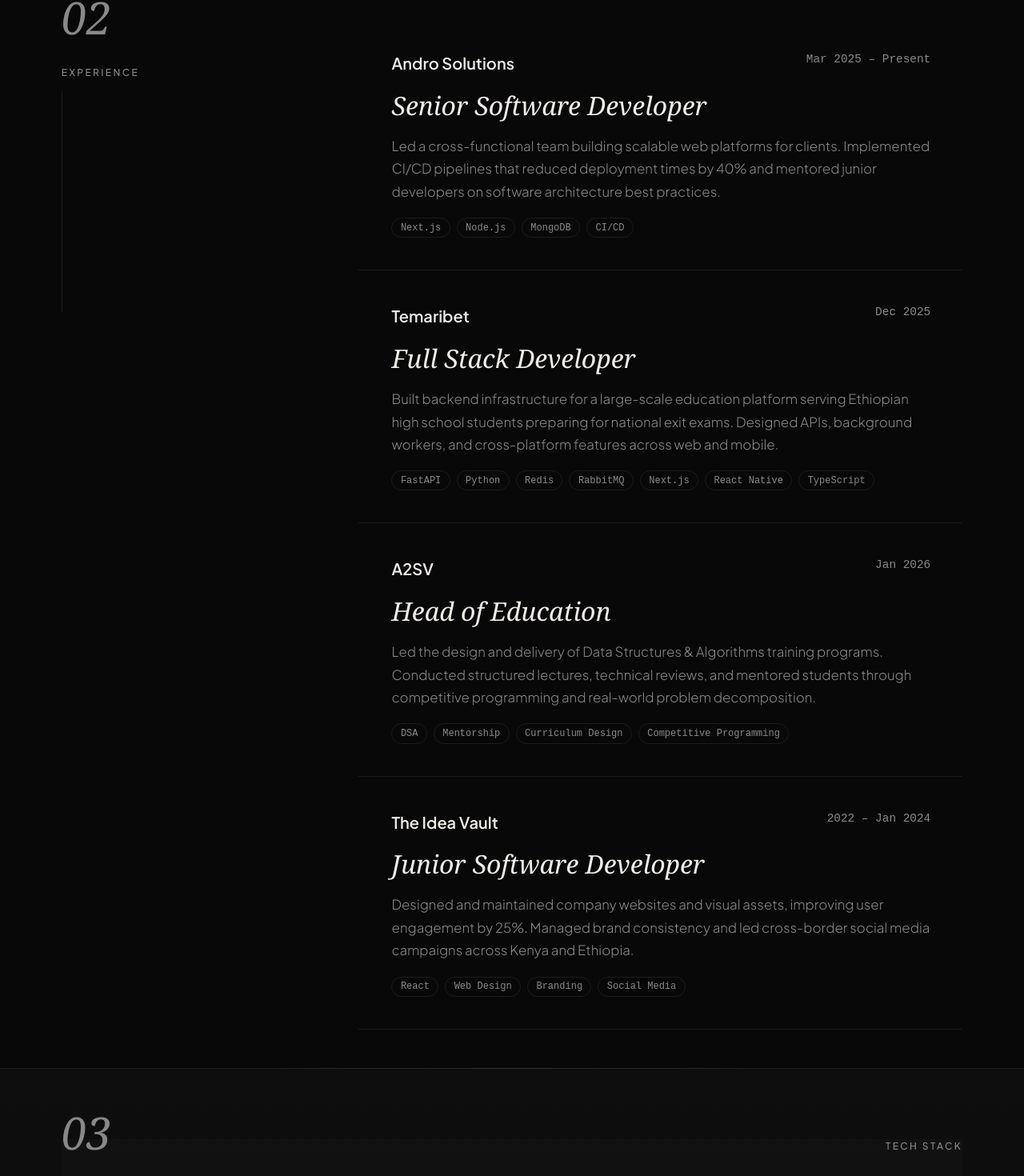
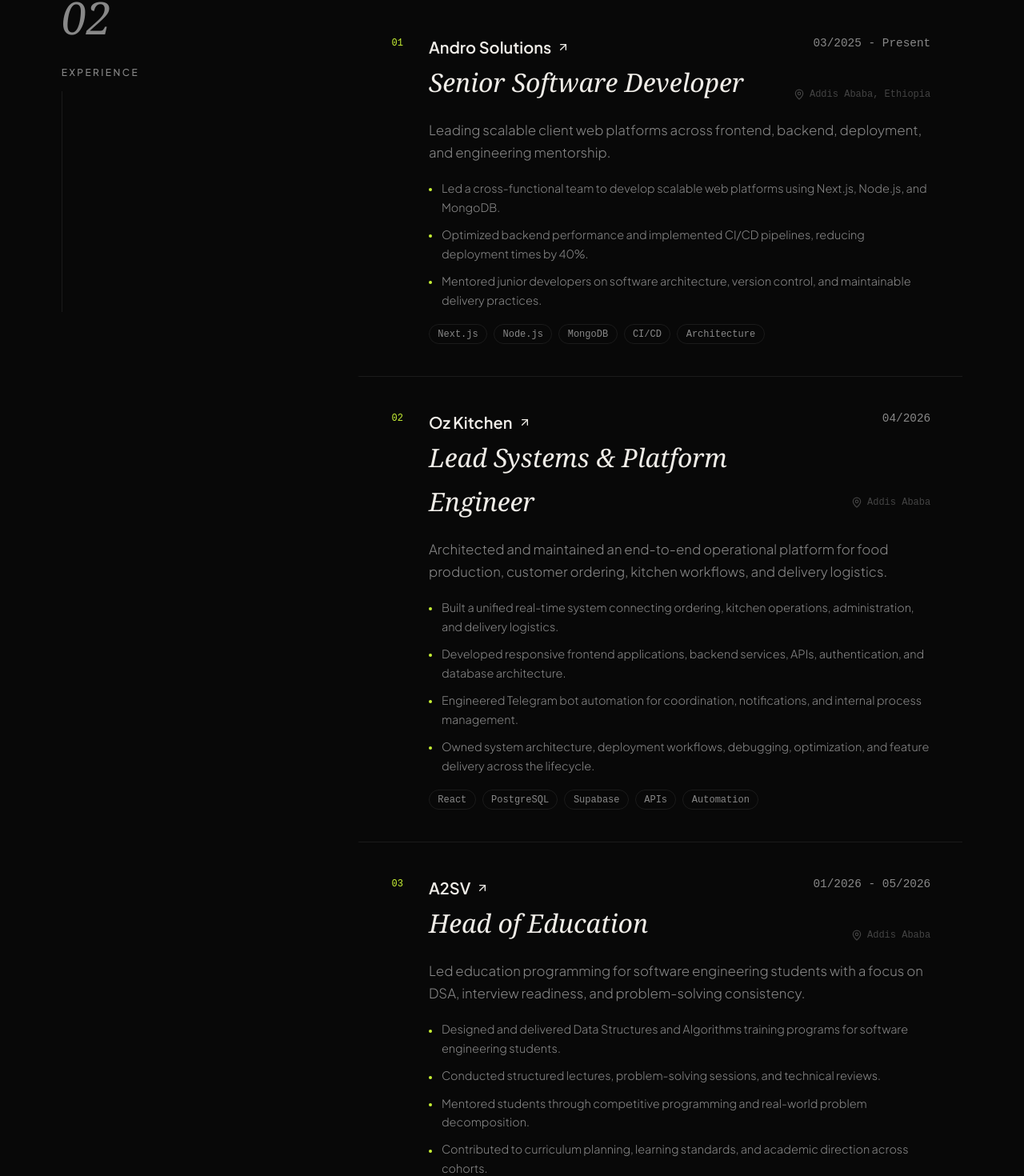
Before and after one commit to Kidus-M/Kidus-Portfolio, a Next.js app: page / in a window 1280 px wide. Shown: the part 923-2393 px from the top of the page at 80% size. Built offline with nearby package versions, Linux system fonts and the light colour scheme; a web font is replaced by a local one.

Commit message:
feat: enhance Experience component with location and highlights; update styles for improved layout and responsiveness; add StickyTabs component for better navigation

```diff
--- a/components/Experience.js
+++ b/components/Experience.js
@@ -1,4 +1,5 @@
 import { useEffect, useRef } from "react";
+import { ArrowUpRight, MapPin } from "lucide-react";
 import gsap from "gsap";
 import { ScrollTrigger } from "gsap/dist/ScrollTrigger";
 import { experience } from "@/data/experience";
@@ -11,16 +12,18 @@
 
   useEffect(() => {
     if (window.matchMedia("(prefers-reduced-motion: reduce)").matches) return;
+
     const ctx = gsap.context(() => {
       gsap.from(rowsRef.current.filter(Boolean), {
-        y: 48,
+        y: 28,
         opacity: 0,
-        duration: 0.75,
+        duration: 0.65,
         ease: "power2.out",
-        stagger: 0.12,
-        scrollTrigger: { trigger: sectionRef.current, start: "top 72%" },
+        stagger: 0.08,
+        scrollTrigger: { trigger: sectionRef.current, start: "top 70%" },
       });
     }, sectionRef);
+
     return () => ctx.revert();
   }, []);
 
@@ -35,18 +38,40 @@
       <div className="experience-list">
         {experience.map((item, index) => (
           <article key={item.company} className="experience-row" ref={(node) => (rowsRef.current[index] = node)}>
+            <div className="experience-index">{String(index + 1).padStart(2, "0")}</div>
+
+            <div className="experience-body">
               <div className="experience-top">
+                <div>
                   {item.url ? (
-                <a href={item.url} target="_blank" rel="noreferrer">
+                    <a href={item.url} target="_blank" rel="noreferrer" data-cursor="view">
                       {item.company}
+                      <ArrowUpRight size={16} />
                     </a>
                   ) : (
                     <h3>{item.company}</h3>
                   )}
+                  <h4>{item.role}</h4>
+                </div>
+                <div className="experience-meta">
                   <time>{item.duration}</time>
+                  {item.location && (
+                    <span>
+                      <MapPin size={14} />
+                      {item.location}
+                    </span>
+                  )}
                 </div>
-            <h4>{item.role}</h4>
+              </div>
+
               <p>{item.description}</p>
+
+              <ul className="experience-highlights">
+                {item.highlights.map((highlight) => (
+                  <li key={highlight}>{highlight}</li>
+                ))}
+              </ul>
+
               <div className="tag-row">
                 {item.tags.map((tag) => (
                   <span key={tag} className="tech-tag">
@@ -54,6 +79,7 @@
                   </span>
                 ))}
               </div>
+            </div>
           </article>
         ))}
       </div>
--- /dev/null
+++ b/components/ui/sticky-section-tabs.tsx
@@ -0,0 +1,86 @@
+"use client";
+
+import React, { Children, isValidElement } from "react";
+import clsx from "clsx";
+
+interface StickyTabItemProps {
+  title: string;
+  id: string | number;
+  children: React.ReactNode;
+}
+
+const StickyTabItem: React.FC<StickyTabItemProps> = () => {
+  return null;
+};
+
+interface StickyTabsProps {
+  children: React.ReactNode;
+  mainNavHeight?: string;
+  rootClassName?: string;
+  navSpacerClassName?: string;
+  sectionClassName?: string;
+  stickyHeaderContainerClassName?: string;
+  headerContentWrapperClassName?: string;
+  headerContentLayoutClassName?: string;
+  titleClassName?: string;
+  contentLayoutClassName?: string;
+}
+
+const StickyTabs: React.FC<StickyTabsProps> & { Item: React.FC<StickyTabItemProps> } = ({
+  children,
+  mainNavHeight = "6em",
+  rootClassName = "bg-black text-white",
+  navSpacerClassName = "border-b border-white/15 bg-black",
+  sectionClassName = "bg-[#131313]",
+  stickyHeaderContainerClassName = "shadow-lg",
+  headerContentWrapperClassName = "border-b border-t border-white/15 bg-black",
+  headerContentLayoutClassName = "mx-auto max-w-7xl px-4 py-5 sm:px-6 lg:px-8",
+  titleClassName = "my-0 text-2xl font-medium leading-none md:text-3xl lg:text-4xl",
+  contentLayoutClassName = "mx-auto max-w-7xl px-4 py-16 sm:px-6 lg:px-8",
+}) => {
+  const stickyTopValue = `calc(${mainNavHeight} - 1px)`;
+  const navHeightStyle = { height: mainNavHeight };
+  const stickyHeaderStyle = { top: stickyTopValue };
+
+  return (
+    <div className={clsx("overflow-clip", rootClassName)}>
+      <div
+        className={clsx("sticky left-0 top-0 z-20 w-full", navSpacerClassName)}
+        style={navHeightStyle}
+        aria-hidden="true"
+      />
+
+      {Children.map(children, (child) => {
+        if (!isValidElement(child) || child.type !== StickyTabItem) {
+          if (process.env.NODE_ENV === "development" && child != null) {
+            console.warn("StickyTabs component expects <StickyTabs.Item> components as direct children.");
+          }
+          return null;
+        }
+
+        const itemElement = child as React.ReactElement<StickyTabItemProps>;
+        const { title, id, children: itemContent } = itemElement.props;
+
+        return (
+          <section key={id} className={clsx("relative overflow-clip", sectionClassName)}>
+            <div className={clsx("sticky z-10 -mt-px flex flex-col", stickyHeaderContainerClassName)} style={stickyHeaderStyle}>
+              <div className={clsx(headerContentWrapperClassName)}>
+                <div className={clsx(headerContentLayoutClassName)}>
+                  <div className="flex items-center justify-between">
+                    <h2 className={clsx(titleClassName)}>{title}</h2>
+                  </div>
+                </div>
+              </div>
+            </div>
+
+            <div className={clsx(contentLayoutClassName)}>{itemContent}</div>
+          </section>
+        );
+      })}
+    </div>
+  );
+};
+
+StickyTabs.Item = StickyTabItem;
+
+export default StickyTabs;
--- a/data/experience.js
+++ b/data/experience.js
@@ -3,7 +3,9 @@
  * @property {string} company
  * @property {string} role
  * @property {string} duration
+ * @property {string} [location]
  * @property {string} description
+ * @property {string[]} highlights
  * @property {string[]} tags
  * @property {string} [url]
  */
@@ -12,35 +14,78 @@
   {
     company: "Andro Solutions",
     role: "Senior Software Developer",
-    duration: "Mar 2025 – Present",
+    duration: "03/2025 - Present",
+    location: "Addis Ababa, Ethiopia",
     description:
-      "Led a cross-functional team building scalable web platforms for clients. Implemented CI/CD pipelines that reduced deployment times by 40% and mentored junior developers on software architecture best practices.",
-    tags: ["Next.js", "Node.js", "MongoDB", "CI/CD"],
+      "Leading scalable client web platforms across frontend, backend, deployment, and engineering mentorship.",
+    highlights: [
+      "Led a cross-functional team to develop scalable web platforms using Next.js, Node.js, and MongoDB.",
+      "Optimized backend performance and implemented CI/CD pipelines, reducing deployment times by 40%.",
+      "Mentored junior developers on software architecture, version control, and maintainable delivery practices.",
+    ],
+    tags: ["Next.js", "Node.js", "MongoDB", "CI/CD", "Architecture"],
     url: "https://andro-solutions.vercel.app",
+  },
+  {
+    company: "Oz Kitchen",
+    role: "Lead Systems & Platform Engineer",
+    duration: "04/2026",
+    location: "Addis Ababa",
+    description:
+      "Architected and maintained an end-to-end operational platform for food production, customer ordering, kitchen workflows, and delivery logistics.",
+    highlights: [
+      "Built a unified real-time system connecting ordering, kitchen operations, administration, and delivery logistics.",
+      "Developed responsive frontend applications, backend services, APIs, authentication, and database architecture.",
+      "Engineered Telegram bot automation for coordination, notifications, and internal process management.",
+      "Owned system architecture, deployment workflows, debugging, optimization, and feature delivery across the lifecycle.",
+    ],
+    tags: ["React", "PostgreSQL", "Supabase", "APIs", "Automation"],
+    url: "https://oz-kitchen-blue.vercel.app/",
+  },
+  {
+    company: "A2SV",
+    role: "Head of Education",
+    duration: "01/2026 - 05/2026",
+    location: "Addis Ababa",
+    description:
+      "Led education programming for software engineering students with a focus on DSA, interview readiness, and problem-solving consistency.",
+    highlights: [
+      "Designed and delivered Data Structures and Algorithms training programs for software engineering students.",
+      "Conducted structured lectures, problem-solving sessions, and technical reviews.",
+      "Mentored students through competitive programming and real-world problem decomposition.",
+      "Contributed to curriculum planning, learning standards, and academic direction across cohorts.",
+    ],
+    tags: ["DSA", "Mentorship", "Curriculum", "Competitive Programming"],
+    url: "https://a2sv.org",
   },
   {
     company: "Temaribet",
     role: "Full Stack Developer",
-    duration: "Dec 2025",
+    duration: "12/2025",
+    location: "Addis Ababa, Ethiopia",
     description:
-      "Built backend infrastructure for a large-scale education platform serving Ethiopian high school students preparing for national exit exams. Designed APIs, background workers, and cross-platform features across web and mobile.",
-    tags: ["FastAPI", "Python", "Redis", "RabbitMQ", "Next.js", "React Native", "TypeScript"],
-  },
-  {
-    company: "A2SV",
-    role: "Head of Education",
-    duration: "Jan 2026",
-    description:
-      "Led the design and delivery of Data Structures & Algorithms training programs. Conducted structured lectures, technical reviews, and mentored students through competitive programming and real-world problem decomposition.",
-    tags: ["DSA", "Mentorship", "Curriculum Design", "Competitive Programming"],
-    url: "https://a2sv.org",
+      "Built production systems for an education technology platform serving Ethiopian high school students preparing for national exit examinations.",
+    highlights: [
+      "Developed moderator dashboards and backend infrastructure for a large-scale education platform.",
+      "Built scalable FastAPI services with Redis caching and RabbitMQ asynchronous task processing.",
+      "Designed APIs and background workers for content moderation, analytics, and reliability.",
+      "Contributed React Native mobile features and Next.js web applications in the TypeScript ecosystem.",
+    ],
+    tags: ["FastAPI", "Python", "Redis", "RabbitMQ", "Next.js", "React Native"],
+    url: "https://www.linkedin.com/company/temaribet/",
   },
   {
     company: "The Idea Vault",
     role: "Junior Software Developer",
-    duration: "2022 – Jan 2024",
+    duration: "2022 - 01/2024",
+    location: "Kenya-Ethiopia",
     description:
-      "Designed and maintained company websites and visual assets, improving user engagement by 25%. Managed brand consistency and led cross-border social media campaigns across Kenya and Ethiopia.",
+      "Supported web, brand, and campaign work across company websites and cross-border digital communication.",
+    highlights: [
+      "Designed and maintained company websites and visual assets, improving user engagement by 25%.",
+      "Managed brand consistency across digital touchpoints.",
+      "Led cross-border social media campaigns across Kenya and Ethiopia.",
+    ],
     tags: ["React", "Web Design", "Branding", "Social Media"],
   },
 ];
@@ -49,7 +94,8 @@
   {
     name: "A2SV (Africa to Silicon Valley)",
     role: "Member",
-    duration: "May 2025 – Present",
+    duration: "05/2025 - Present",
+    location: "Addis Ababa, Ethiopia",
     description:
       "Engaged in high-level algorithmic training and collaborative software projects with top African engineers. Gained mentorship from global tech professionals and contributed to real-world solutions.",
     url: "https://a2sv.org",
--- a/styles/globals.css
+++ b/styles/globals.css
@@ -529,6 +529,9 @@
 }
 
 .experience-row {
+  display: grid;
+  grid-template-columns: auto minmax(0, 1fr);
+  gap: clamp(1rem, 3vw, 2rem);
   padding: clamp(1.5rem, 4vw, 2.5rem);
   border-bottom: 1px solid var(--border);
   border-left: 2px solid transparent;
@@ -540,6 +543,17 @@
   border-left-color: var(--accent);
 }
 
+.experience-index {
+  color: var(--accent);
+  font-family: var(--font-mono);
+  font-size: var(--text-xs);
+  line-height: 2.1;
+}
+
+.experience-body {
+  min-width: 0;
+}
+
 .experience-top {
   display: flex;
   justify-content: space-between;
@@ -549,6 +563,9 @@
 
 .experience-top h3,
 .experience-top a {
+  display: inline-flex;
+  align-items: center;
+  gap: 0.45rem;
   font-size: var(--text-lg);
   font-weight: 600;
   background-image: linear-gradient(currentColor, currentColor);
@@ -570,6 +587,24 @@
   font-size: var(--text-sm);
 }
 
+.experience-meta {
+  display: grid;
+  justify-items: end;
+  gap: 0.4rem;
+  flex-shrink: 0;
+}
+
+.experience-meta span {
+  display: inline-flex;
+  align-items: center;
+  justify-content: flex-end;
+  gap: 0.35rem;
+  color: var(--text-tertiary);
+  font-family: var(--font-mono);
+  font-size: var(--text-xs);
+  text-align: right;
+}
+
 .experience-row h4 {
   margin: 0 0 0.6rem;
   font-family: var(--font-display);
@@ -585,6 +620,35 @@
   max-width: 65ch;
   color: var(--text-secondary);
   font-weight: 300;
+}
+
+.experience-highlights {
+  display: grid;
+  gap: 0.65rem;
+  max-width: 78ch;
+  margin: 1.15rem 0 0;
+  padding: 0;
+  list-style: none;
+}
+
+.experience-highlights li {
+  position: relative;
+  padding-left: 1rem;
+  color: var(--text-secondary);
+  font-size: var(--text-sm);
+  font-weight: 300;
+  line-height: 1.65;
+}
+
+.experience-highlights li::before {
+  content: "";
+  position: absolute;
+  left: 0;
+  top: 0.78em;
+  width: 4px;
+  height: 4px;
+  border-radius: 50%;
+  background: var(--accent);
 }
 
 .tag-row {
@@ -1726,6 +1790,24 @@
     flex-direction: column;
   }
 
+  .experience-row {
+    grid-template-columns: 1fr;
+    gap: 0.75rem;
+  }
+
+  .experience-index {
+    line-height: 1;
+  }
+
+  .experience-meta {
+    justify-items: start;
+  }
+
+  .experience-meta span {
+    justify-content: flex-start;
+    text-align: left;
+  }
+
   .footer-main {
     grid-template-columns: 1fr;
     gap: 2rem;
```
Also changed, not shown: 1 other file (tests, documents, lock files or other folders). Lines whose indentation alone changed are shown as unchanged.
